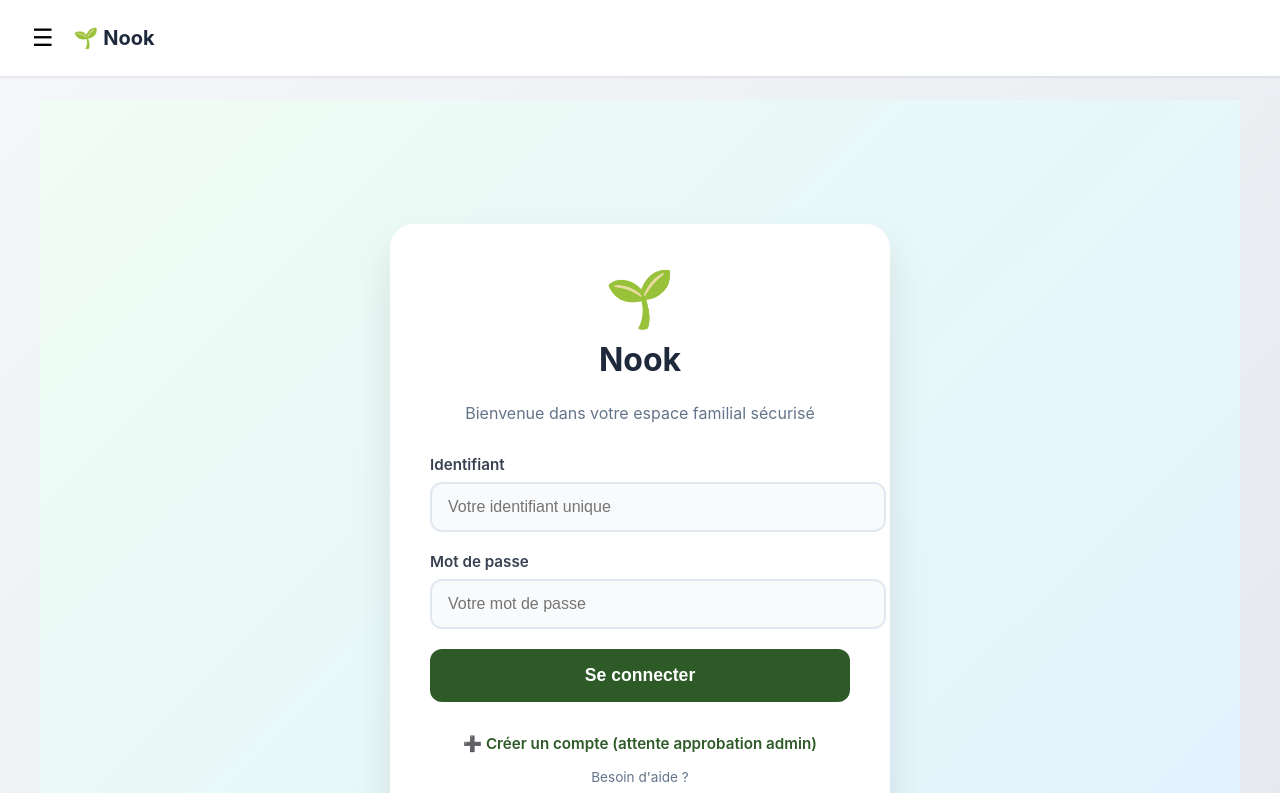
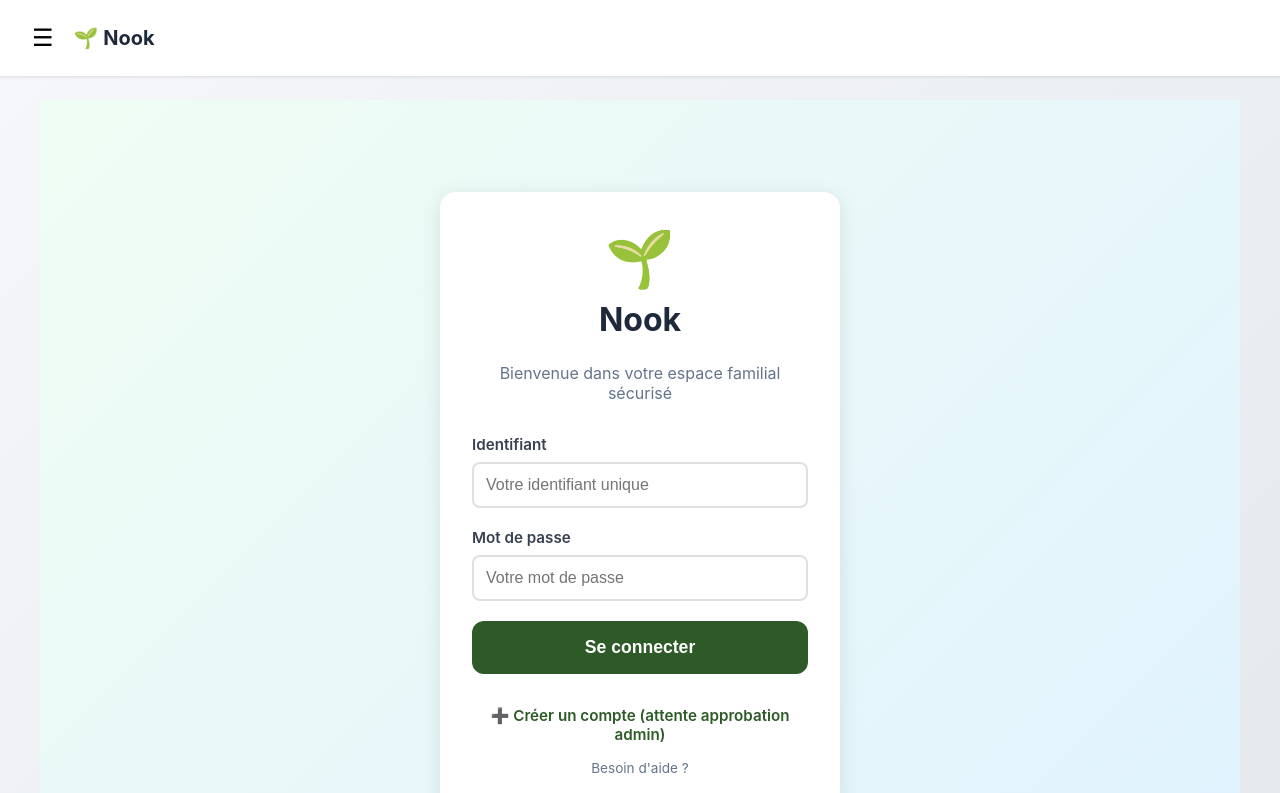
Before and after one commit to MX10-AC2N/Nook, a SvelteKit app in the folder frontend/: page /login in a window 1280 px wide. Shown: the top 793 px of the page. Built offline with nearby package versions, Linux system fonts and the light colour scheme; no server answers.

Commit message:
Update +page.svelte

```diff
--- a/frontend/src/routes/login/+page.svelte
+++ b/frontend/src/routes/login/+page.svelte
@@ -125,22 +125,24 @@
 </div>
 
 <style>
+  * { box-sizing: border-box; }  /* ← Fix global overflow */
+
   .login-page {
     min-height: 100vh;
     display: flex;
     align-items: center;
     justify-content: center;
-    padding: 1.5rem;
+    padding: 1rem;
     background: linear-gradient(135deg, #f0fdf4 0%, #e0f2fe 100%);
   }
 
   .login-card {
     background: white;
-    padding: 2.5rem;
-    border-radius: 1.5rem;
-    box-shadow: 0 20px 40px rgba(0, 0, 0, 0.1);
+    padding: 2rem;
+    border-radius: 16px;
+    box-shadow: 0 4px 20px rgba(0,0,0,0.1);
     width: 100%;
-    max-width: 420px;
+    max-width: 400px;
     text-align: center;
   }
 
@@ -208,13 +210,11 @@
 
   input {
     width: 100%;
-    padding: 0.875rem 1rem;
+    padding: 0.75rem;
+    border: 2px solid #e0e0e0;
+    border-radius: 8px;
     font-size: 1rem;
-    background: #f8fafc;
-    border: 2px solid #e2e8f0;
-    border-radius: 0.75rem;
-    transition: all 0.2s;
-    outline: none;
+    transition: border-color 0.2s;
   }
 
   input:focus {
@@ -293,13 +293,12 @@
     font-size: 0.85rem;
   }
 
-  @media (max-width: 480px) {
+   @media (max-width: 380px) {
     .login-card {
-      padding: 2rem 1.5rem;
+      padding: 1.5rem;
     }
-
-    .logo-icon {
-      font-size: 3rem;
+    input {
+      padding: 0.65rem;
     }
   }
 </style>
```
